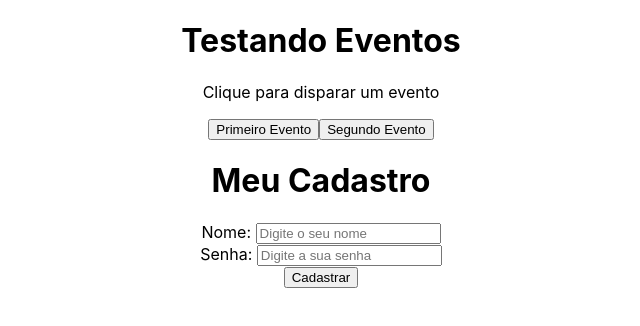
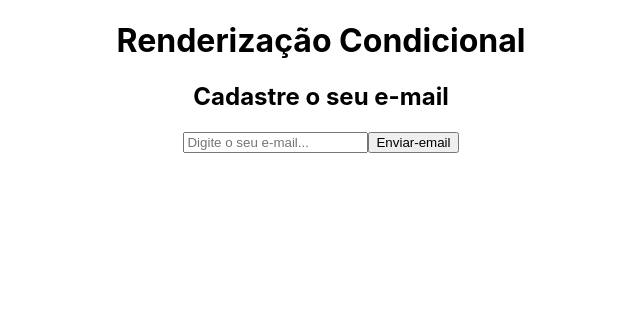
Before and after one commit to dornelesfernando/Frameworks, a React (Create React App) app in the folder React.js/my-project/: page / in a window 1280 px wide. Shown: the top 326 px of the page, without its empty margins (319-959 px from the left). Built offline with nearby package versions, Linux system fonts and the light colour scheme.

Commit message:
init - conditional rendering

```diff
--- a/React.js/my-project/src/App.js
+++ b/React.js/my-project/src/App.js
@@ -1,13 +1,11 @@
 import './App.css';
-import Evento from './components/Evento';
-import Form from './components/Form';
+import Condicional from './components/Condicional';
 
 function App() {
   return (
     <div className="App">
-      <h1>Testando Eventos</h1>
-      <Evento/>
-      <Form />
+      <h1>Renderização Condicional</h1>
+      <Condicional />
     </div>
   );
 }
--- /dev/null
+++ b/React.js/my-project/src/components/Condicional.js
@@ -0,0 +1,35 @@
+import {useState} from 'react'
+
+function Condicional(){
+
+    const [email, setEmail] = useState();
+    const [userEmail, setUserEmail] = useState();
+
+    function enviarEmail(e){
+        e.preventDefault();
+        console.log("testando");
+        setUserEmail(email);
+    }
+
+    function limparEmail(){
+        setUserEmail('');
+    }
+
+    return(
+        <div>
+            <h2>Cadastre o seu e-mail</h2>
+            <form>
+                <input type='email' placeholder='Digite o seu e-mail...' onChange={(e) => setEmail(e.target.value)}/>
+                <button onClick={enviarEmail}>Enviar-email</button>
+                {userEmail && (
+                    <div>
+                        <p>O e-mail do usuário é: {userEmail}</p>
+                        <button onClick={limparEmail}>Limpar Email</button>
+                    </div>
+                )}
+            </form>
+        </div>
+    )
+}
+
+export default Condicional;
```
